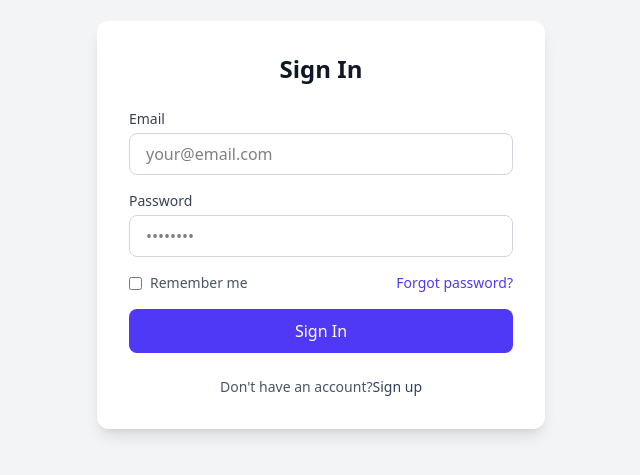
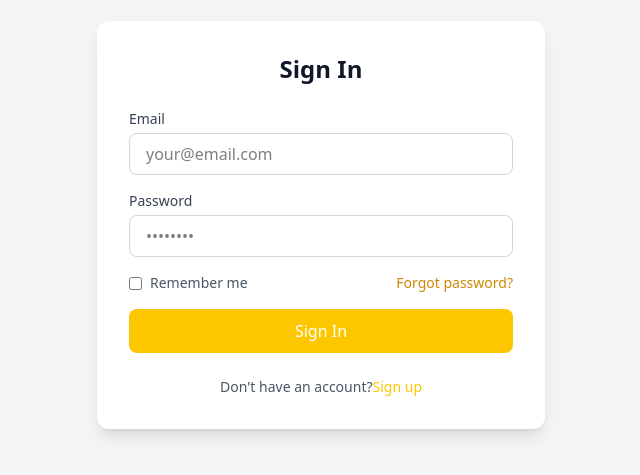
Before and after one commit to Alisadaintanvir/xebraa_notes_frontend, a React (Vite) app: page /login in a window 1280 px wide. Shown: the part 175-650 px from the top of the page, without its empty margins (319-959 px from the left). Built offline with nearby package versions, Linux system fonts and the light colour scheme; no server answers.

Commit message:
update color scheme for login and signup forms to enhance UI consistency

```diff
--- a/src/components/ui/LoginForm.jsx
+++ b/src/components/ui/LoginForm.jsx
@@ -47,12 +47,12 @@ function LoginForm({ onSubmit }) {
           />
           <span className="ml-2 text-sm text-gray-600">Remember me</span>
         </label>
-        <a href="#" className="text-sm text-indigo-600 hover:text-indigo-500">
+        <a href="#" className="text-sm text-yellow-600 hover:text-yellow-500">
           Forgot password?
         </a>
       </div>
 
-      <button className="w-full bg-indigo-600 hover:bg-indigo-700 text-white font-medium py-2.5 rounded-lg transition-colors hover:cursor-pointer">
+      <button className="w-full bg-yellow-400 hover:bg-yellow-500 text-white font-medium py-2.5 rounded-lg transition-colors hover:cursor-pointer">
         Sign In
       </button>
     </form>
--- a/src/components/ui/SignupForm.jsx
+++ b/src/components/ui/SignupForm.jsx
@@ -76,12 +76,12 @@ function SignupForm({ onSubmit }) {
           />
           <span className="ml-2 text-sm text-gray-600">Remember me</span>
         </label>
-        <a href="#" className="text-sm text-indigo-600 hover:text-indigo-500">
+        <a href="#" className="text-sm text-yellow-600 hover:text-yellow-500">
           Forgot password?
         </a>
       </div>
 
-      <button className="w-full bg-indigo-600 hover:bg-indigo-700 text-white font-medium py-2.5 rounded-lg transition-colors hover:cursor-pointer">
+      <button className="w-full bg-yellow-400 hover:bg-yellow-500 text-white font-medium py-2.5 rounded-lg transition-colors hover:cursor-pointer">
         Sign Up
       </button>
     </form>
--- a/src/pages/LoginPage.jsx
+++ b/src/pages/LoginPage.jsx
@@ -59,7 +59,7 @@ function LoginPage() {
           Don't have an account?
           <Link
             to="/signup"
-            className="text-slate-700 hover:text-slate-900 font-medium"
+            className="text-yellow-400 hover:text-yellow-500 font-medium"
           >
             Sign up
           </Link>
--- a/src/pages/SignupPage.jsx
+++ b/src/pages/SignupPage.jsx
@@ -47,7 +47,7 @@ function SignupPage() {
           Already have an account?
           <Link
             to="/login"
-            className="text-indigo-600 hover:text-indigo-500 font-medium"
+            className="text-yellow-400 hover:text-yellow-500 font-medium"
           >
             Sign In
           </Link>
```
